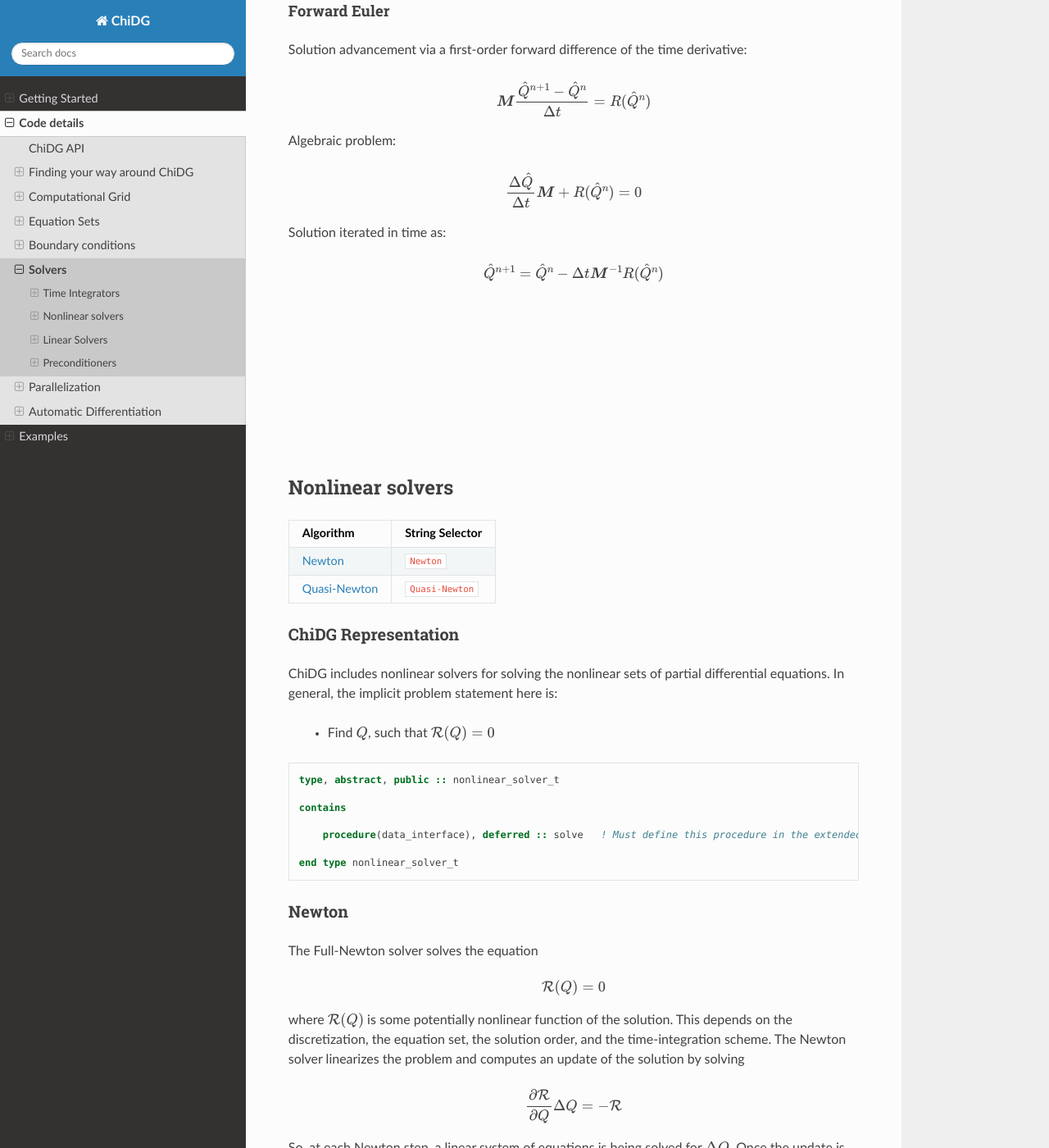
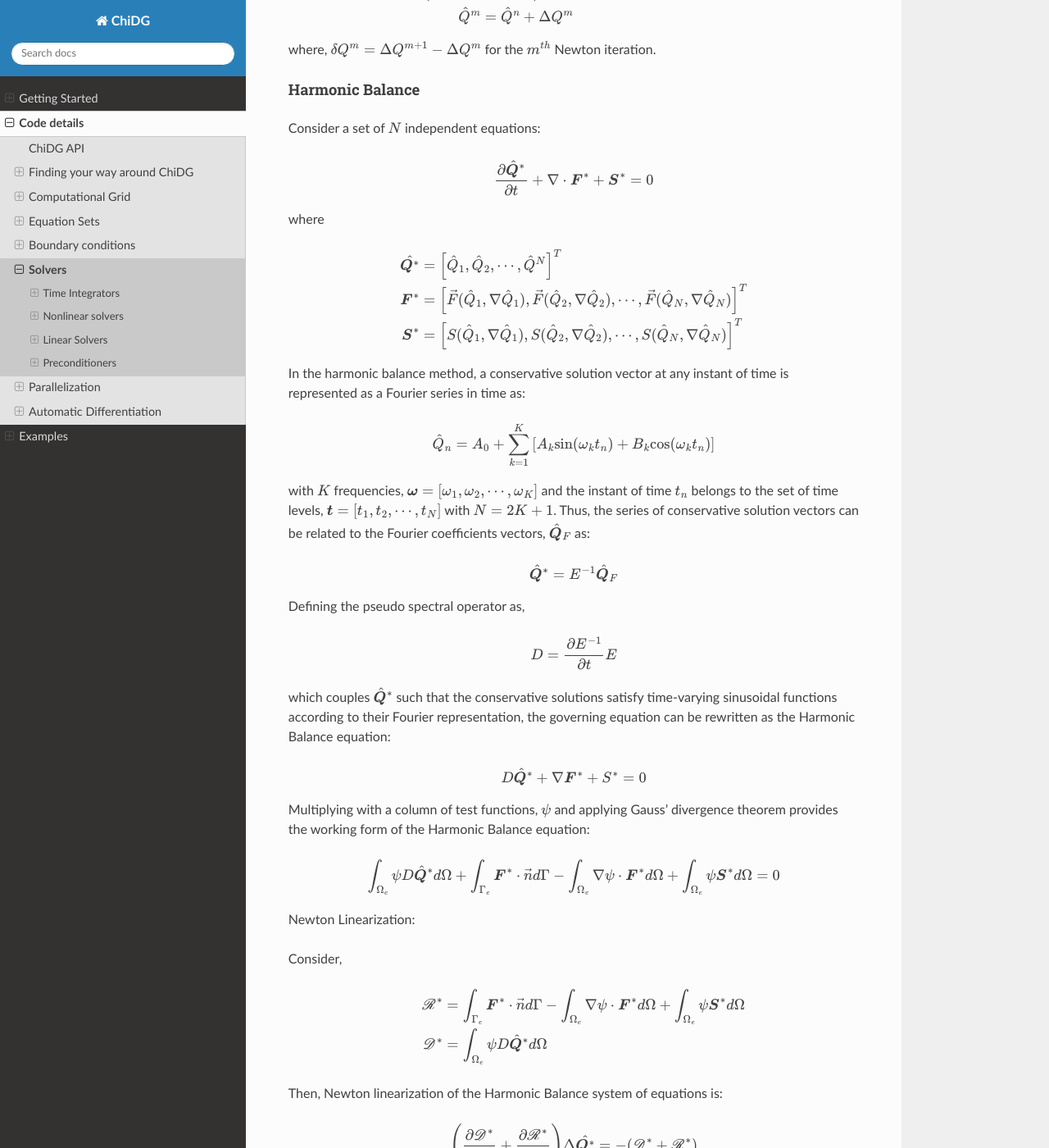
Before and after one commit to nwukie/ChiDG_pysite, a Sphinx documentation site: the page built from source/code_details/solvers/detail_solvers.rst, in a window 1280 px wide and 1400 px high, scrolled down 2060 px. Shown: the whole window at 82% size. Built offline with Sphinx 7.4.7 and the Read the Docs theme 2.0.0, drawn with Linux system fonts in a browser that asks for light colours; some of the changed text lies outside the part shown.

Commit message:
Added HB and explicit RK documentation to solver details

```diff
--- a/source/code_details/solvers/detail_solvers.rst
+++ b/source/code_details/solvers/detail_solvers.rst
@@ -22,7 +22,9 @@
 ================================================    ==================
 `Steady`_                                           ``Steady``
 `Backward Euler`_                                   ``Backward Euler``
+`Harmonic Balance`_                                 ``Harmonic Balance``
 `Forward Euler`_                                    ``Forward Euler``
+`Explicit Runge Kutta`_                             ``Runge-Kutta Method``
 ================================================    ==================
 
 
@@ -123,14 +125,82 @@
 
 .. math::
 
-    \bigg(\frac{\boldsymbol{M}}{\Delta t} + \frac{\partial R(\hat{Q}^{n})}{\partial Q}\bigg) \Delta Q = -R(\hat{Q}^{n})
+    \bigg(\frac{\boldsymbol{M}}{\Delta t} + \frac{\partial R(\hat{Q}^{m})}{\partial Q}\bigg) \delta Q^{m} & = -\frac{\boldsymbol{M}}{\Delta t}\Delta Q^{m} -R(\hat{Q}^{m})\\
+    \hat{Q}^{m} = \hat{Q}^{n} + \Delta Q^{m}
 
+where, :math:`\delta Q^{m} = \Delta Q^{m + 1} -\Delta Q^{m}` for the :math:`m^{th}` Newton iteration.
 
 
 .. Diagonally-Implicit Runge-Kutta
 .. -------------------------------
 
+Harmonic Balance
+----------------
 
+Consider a set of :math:`N` independent equations:
+
+.. math::
+
+    \frac{\partial \hat{\boldsymbol{Q}}^{*}}{\partial t} + \nabla \cdot \boldsymbol{F}^{*} + \boldsymbol{S}^{*} = 0
+
+where
+
+.. math::
+
+    \hat{\boldsymbol{Q}^{*}} & = \left[\hat{Q}_{1}, \hat{Q}_{2}, \cdots, \hat{Q}^{N}\right]^{T}\\
+    \boldsymbol{F}^{*} & = \left[\vec{F}(\hat{Q}_{1}, \nabla \hat{Q}_{1}), \vec{F}(\hat{Q}_{2}, \nabla \hat{Q}_{2}), \cdots, \vec{F}(\hat{Q}_{N}, \nabla \hat{Q}_{N})\right]^{T}\\
+    \boldsymbol{S}^{*} & = \left[S(\hat{Q}_{1}, \nabla \hat{Q}_{1}), S(\hat{Q}_{2}, \nabla \hat{Q}_{2}), \cdots, S(\hat{Q}_{N}, \nabla \hat{Q}_{N})\right]^{T}
+
+In the harmonic balance method, a conservative solution vector at any instant of time is represented as a Fourier series in time as:
+
+.. math::
+
+    \hat{Q}_{n} = A_{0} + \sum_{k = 1}^{K}\left[A_{k}\text{sin}(\omega_{k}t_{n}) + B_{k}\text{cos}(\omega_{k}t_{n})\right]
+
+with :math:`K` frequencies, :math:`\boldsymbol{\omega} = [\omega_{1}, \omega_{2}, \cdots, \omega_{K}]` and the instant of time :math:`t_{n}` belongs to the set of time levels,
+:math:`\boldsymbol{t} = [t_{1}, t_{2}, \cdots, t_{N}]` with :math:`N = 2K + 1`. Thus, the series of conservative solution vectors can be related to the Fourier coefficients vectors,
+:math:`\hat{\boldsymbol{Q}}_{F}` as:
+
+.. math::
+
+    \hat{\boldsymbol{Q}}^{*} = E^{-1}\hat{\boldsymbol{Q}}_{F}
+
+Defining the pseudo spectral operator as,
+
+.. math::
+
+    D = \frac{\partial E^{-1}}{\partial t}E
+
+which couples :math:`\hat{\boldsymbol{Q}}^{*}` such that the conservative solutions satisfy time-varying sinusoidal functions according to their Fourier representation, the governing
+equation can be rewritten as the Harmonic Balance equation:
+
+.. math::
+
+    D\hat{\boldsymbol{Q}}^{*} + \nabla \boldsymbol{F}^{*} + S^{*} = 0
+
+Multiplying with a column of test functions, :math:`\psi` and applying Gauss' divergence theorem provides the working form of the Harmonic Balance equation:
+
+.. math::
+
+    \int_{\Omega_{e}}\psi D\hat{\boldsymbol{Q}}^{*}d\Omega + \int_{\Gamma_{e}}\boldsymbol{F}^{*} \cdot \vec{n}d\Gamma -
+    \int_{\Omega_{e}}\nabla \psi \cdot \boldsymbol{F}^{*}d\Omega + \int_{\Omega_{e}}\psi \boldsymbol{S}^{*}d\Omega = 0
+
+Newton Linearization:
+
+Consider,
+
+    .. math::
+
+        \mathscr{R}^{*} & = \int_{\Gamma_{e}}\boldsymbol{F}^{*} \cdot \vec{n}d\Gamma - \int_{\Omega_{e}}\nabla \psi \cdot \boldsymbol{F}^{*}d\Omega +
+        \int_{\Omega_{e}}\psi \boldsymbol{S}^{*}d\Omega\\
+        \mathscr{D}^{*} & = \int_{\Omega_{e}}\psi D\hat{\boldsymbol{Q}}^{*}d\Omega
+
+Then, Newton linearization of the Harmonic Balance system of equations is:
+
+.. math::
+
+    \left(\frac{\partial \mathscr{D}^{*}}{\partial \hat{\boldsymbol{Q}}^{*}} + \frac{\partial \mathscr{R}^{*}}{\partial \hat{\boldsymbol{Q}}^{*}}\right)\Delta \hat{\boldsymbol{Q}^{*}} =
+    -(\mathscr{D}^{*} + \mathscr{R}^{*})
 Explicit integrators
 ====================
 
@@ -159,6 +229,34 @@
 .. math::
 
     \hat{Q}^{n+1} = \hat{Q}^n - {\Delta t} \boldsymbol{M}^{-1}R(\hat{Q}^{n})
+
+Explicit Runge Kutta
+--------------------
+
+For a general explicit runge Kutta method with :math:`s` stages:
+
+.. math::
+
+    \boldsymbol{M}\frac{\hat{Q}^{n + 1} - \hat{Q}^{n}}{\Delta t} = \sum_{i = 1}^{s}b_{i}\Delta \hat{Q}_{i}
+
+where
+
+.. math::
+
+    \Delta \hat{Q}_{i} = -R\left(\hat{Q}^{n} + \sum_{j = 1}^{i - 1}a_{ij}\Delta \hat{Q}_{j}\right)
+
+Algebraic problem:
+
+.. math::
+
+    \frac{\Delta \hat{Q}}{\Delta t}\boldsymbol{M} - \sum_{i = 1}^{s}b_{i}\Delta \hat{Q}_{i} = 0
+
+Solution iterated in time as:
+
+.. math::
+
+    \hat{Q}^{n + 1} = \hat{Q}^{n} + \Delta t \boldsymbol{M}^{-1}\sum_{i = 1}^{s}b_{i}\Delta \hat{Q}_{i}
+
 
 |
 |
```
